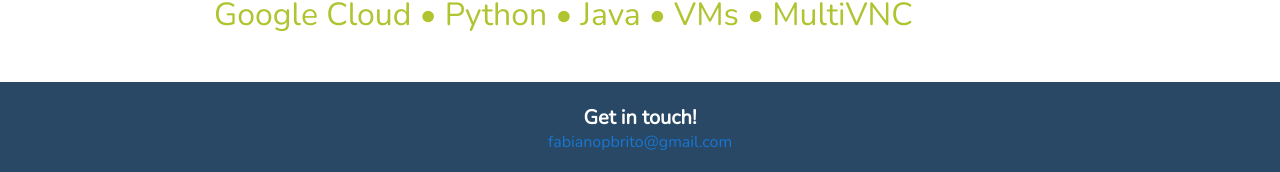
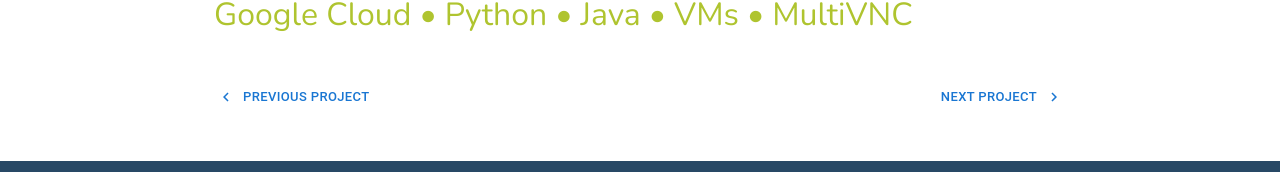
Before and after one commit to Fabianopb/fabianopb-sandbox, a React (Vite) app: page /projects/cloud-computing in a window 1280 px wide. Shown: the part 1129-1301 px from the top of the page. Built offline with nearby package versions, Linux system fonts and the light colour scheme.

Commit message:
Extract project navigation and display at the top and bottom

```diff
--- a/src/portfolio/components/ProjectDetails.tsx
+++ b/src/portfolio/components/ProjectDetails.tsx
@@ -1,9 +1,8 @@
-import { ChevronLeft, ChevronRight } from '@mui/icons-material';
-import { Button } from '@mui/material';
 import { useEffect } from 'react';
 import { useNavigate, useParams } from 'react-router-dom';
 import styled from 'styled-components';
 import { projectData } from '../data';
+import ProjectNavigation from './ProjectNavigation';
 
 const Root = styled.div`
   display: flex;
@@ -11,16 +10,6 @@ const Root = styled.div`
   max-width: 900px;
   padding: 0 24px;
   margin: auto;
-`;
-
-const NavigationContainer = styled.div`
-  margin-top: 48px;
-  display: flex;
-  justify-content: space-between;
-`;
-
-const NavigationButton = styled(Button)`
-  color: #53b5cc;
 `;
 
 const Title = styled.h1`
@@ -106,32 +95,30 @@ const ProjectDetails = () => {
   const { id } = useParams();
   const navigate = useNavigate();
   const project = projectData.find((project) => project.readableId === id);
+
   if (!project) {
     return <div>redirect to 404</div>;
   }
+
   useEffect(() => {
     window.scrollTo(0, 0);
   }, [id]);
+
   const handleClickNextProject = () => {
     const currentProjectIndex = projectData.findIndex((project) => project.readableId === id);
     const nextProjectIndex = currentProjectIndex < projectData.length - 1 ? currentProjectIndex + 1 : 0;
     navigate(`/projects/${projectData[nextProjectIndex].readableId}`);
   };
+
   const handleClickPreviousProject = () => {
     const currentProjectIndex = projectData.findIndex((project) => project.readableId === id);
     const nextProjectIndex = currentProjectIndex === 0 ? projectData.length - 1 : currentProjectIndex - 1;
     navigate(`/projects/${projectData[nextProjectIndex].readableId}`);
   };
+
   return (
     <Root>
-      <NavigationContainer>
-        <NavigationButton variant="text" size="small" startIcon={<ChevronLeft />} onClick={handleClickPreviousProject}>
-          Previous project
-        </NavigationButton>
-        <NavigationButton variant="text" size="small" endIcon={<ChevronRight />} onClick={handleClickNextProject}>
-          Next project
-        </NavigationButton>
-      </NavigationContainer>
+      <ProjectNavigation onClickPrevious={handleClickPreviousProject} onClickNext={handleClickNextProject} />
       <Title>{project.title}</Title>
       <Subtitle>{project.subtitle}</Subtitle>
       <ShortDescription>{project.shortDescription}</ShortDescription>
@@ -158,6 +145,7 @@ const ProjectDetails = () => {
           />
         </VideoContainer>
       )}
+      <ProjectNavigation onClickPrevious={handleClickPreviousProject} onClickNext={handleClickNextProject} />
     </Root>
   );
 };
--- /dev/null
+++ b/src/portfolio/components/ProjectNavigation.tsx
@@ -0,0 +1,31 @@
+import { ChevronLeft, ChevronRight } from '@mui/icons-material';
+import { Button } from '@mui/material';
+import styled from 'styled-components';
+
+type Props = {
+  onClickPrevious: () => void;
+  onClickNext: () => void;
+};
+
+const Root = styled.div`
+  margin-top: 48px;
+  display: flex;
+  justify-content: space-between;
+`;
+
+const NavigationButton = styled(Button)`
+  color: #53b5cc;
+`;
+
+const ProjectNavigation = ({ onClickPrevious, onClickNext }: Props) => (
+  <Root>
+    <NavigationButton variant="text" size="small" startIcon={<ChevronLeft />} onClick={onClickPrevious}>
+      Previous project
+    </NavigationButton>
+    <NavigationButton variant="text" size="small" endIcon={<ChevronRight />} onClick={onClickNext}>
+      Next project
+    </NavigationButton>
+  </Root>
+);
+
+export default ProjectNavigation;
```
